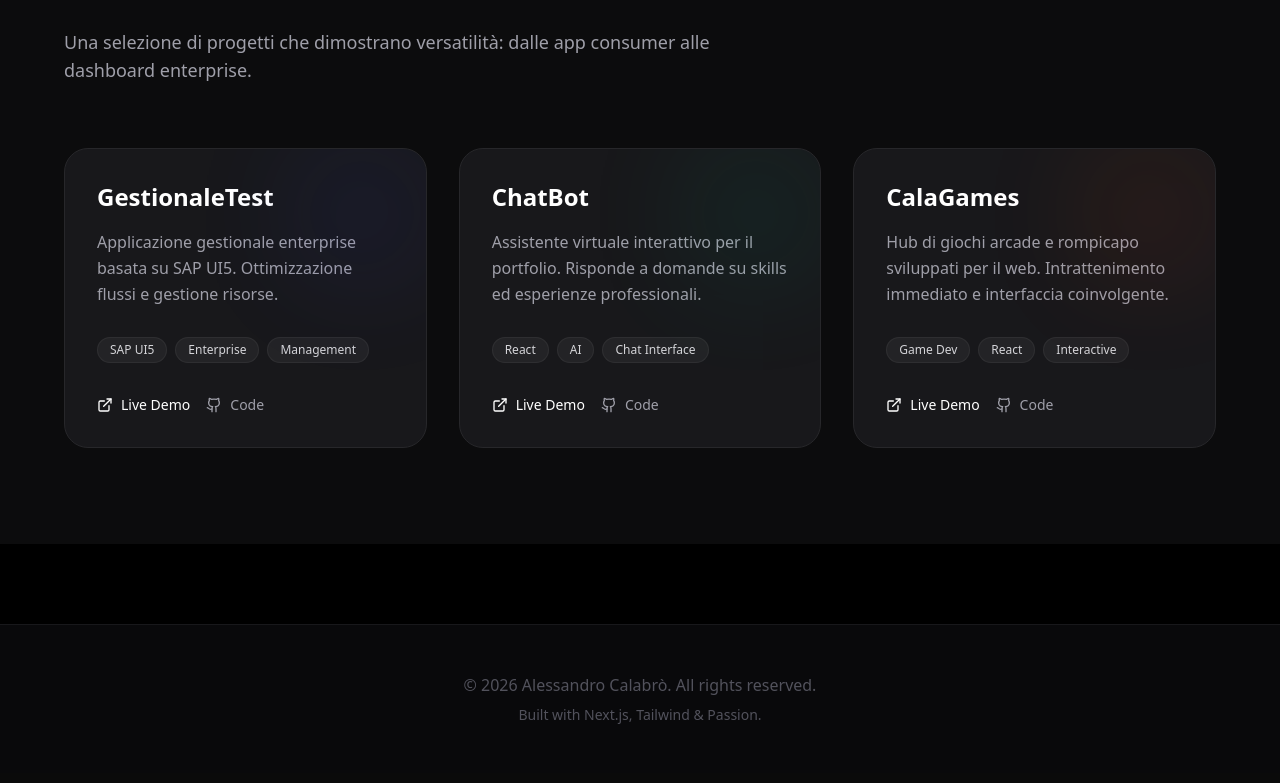
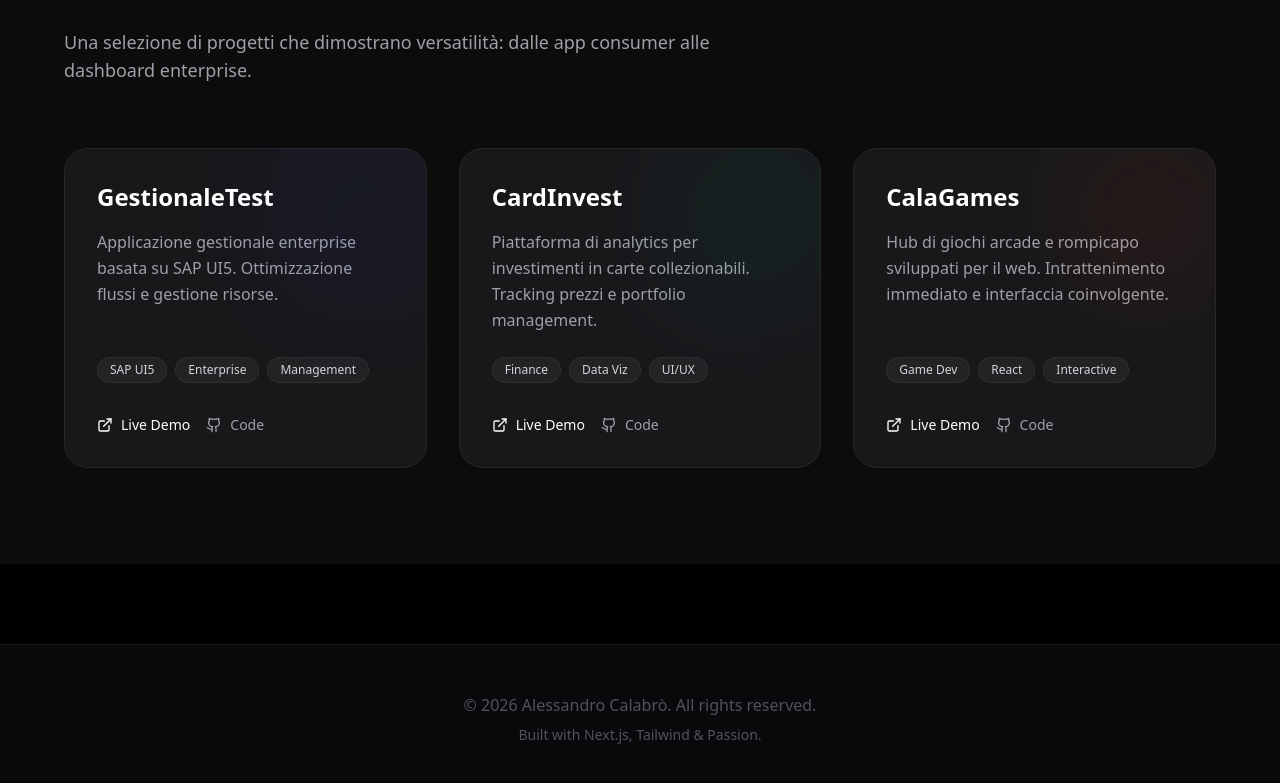
Before and after one commit to alessandrocalabro1/Portfolio, a Next.js app: page /Portfolio/ in a window 1280 px wide. Shown: the part 2500-3283 px from the top of the page. Built offline with nearby package versions, Linux system fonts and the light colour scheme.

Commit message:
Fix GestionaleTest link and replace missing ChatBot with CardInvest

```diff
--- a/app/components/Projects.tsx
+++ b/app/components/Projects.tsx
@@ -10,16 +10,16 @@ const projects = [
         description: "Applicazione gestionale enterprise basata su SAP UI5. Ottimizzazione flussi e gestione risorse.",
         tags: ["SAP UI5", "Enterprise", "Management"],
         color: "from-blue-600 to-indigo-600",
-        link: "https://alessandrocalabro1.github.io/Gestionale",
-        github: "https://github.com/alessandrocalabro1/Gestionale"
+        link: "https://alessandrocalabro1.github.io/GestionaleTest",
+        github: "https://github.com/alessandrocalabro1/GestionaleTest"
     },
     {
-        title: "ChatBot",
-        description: "Assistente virtuale interattivo per il portfolio. Risponde a domande su skills ed esperienze professionali.",
-        tags: ["React", "AI", "Chat Interface"],
+        title: "CardInvest",
+        description: "Piattaforma di analytics per investimenti in carte collezionabili. Tracking prezzi e portfolio management.",
+        tags: ["Finance", "Data Viz", "UI/UX"],
         color: "from-emerald-500 to-teal-500",
-        link: "https://alessandrocalabro1.github.io/ChatBot",
-        github: "https://github.com/alessandrocalabro1/ChatBot"
+        link: "https://alessandrocalabro1.github.io/CardInvest",
+        github: "https://github.com/alessandrocalabro1/CardInvest"
     },
     {
         title: "CalaGames",
```
